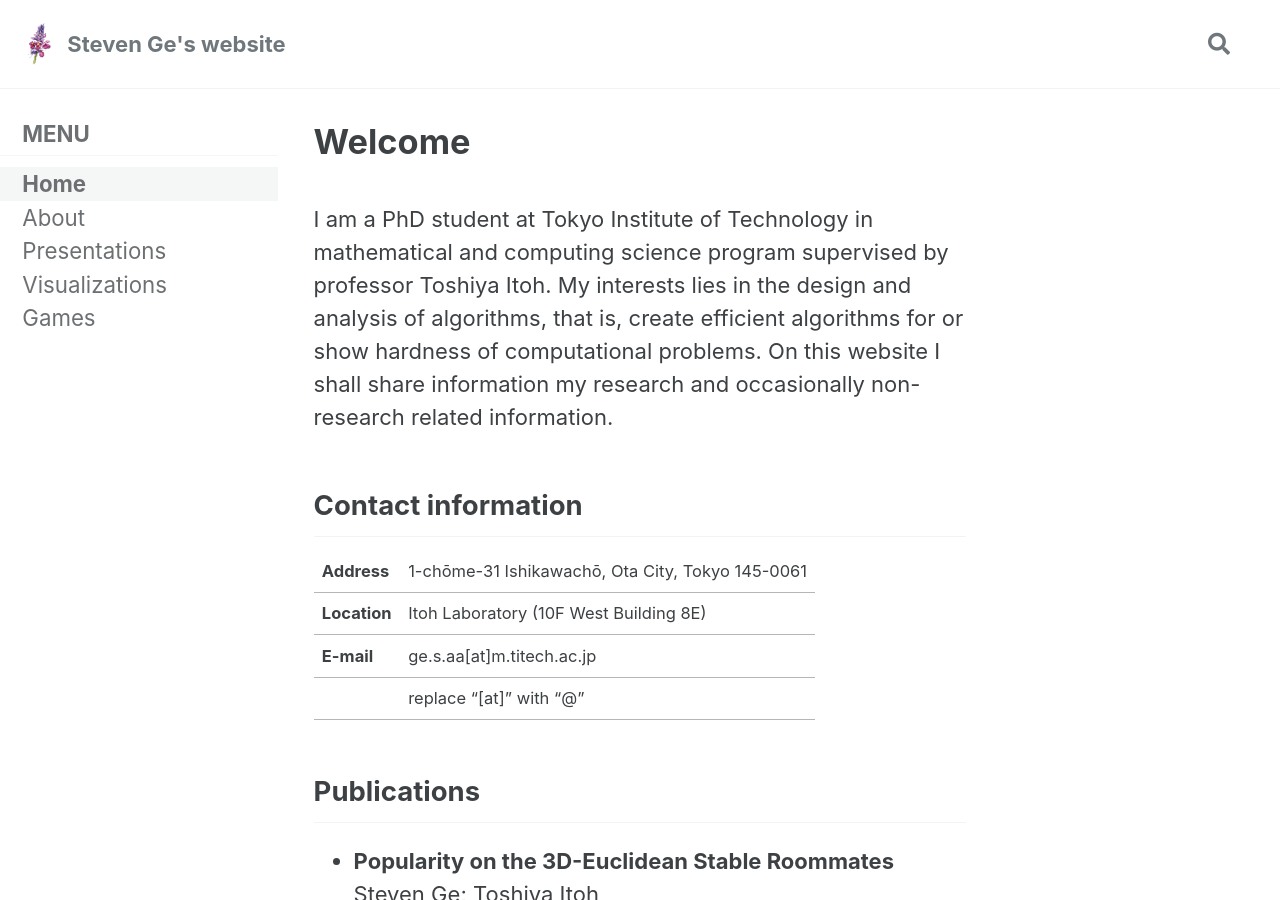
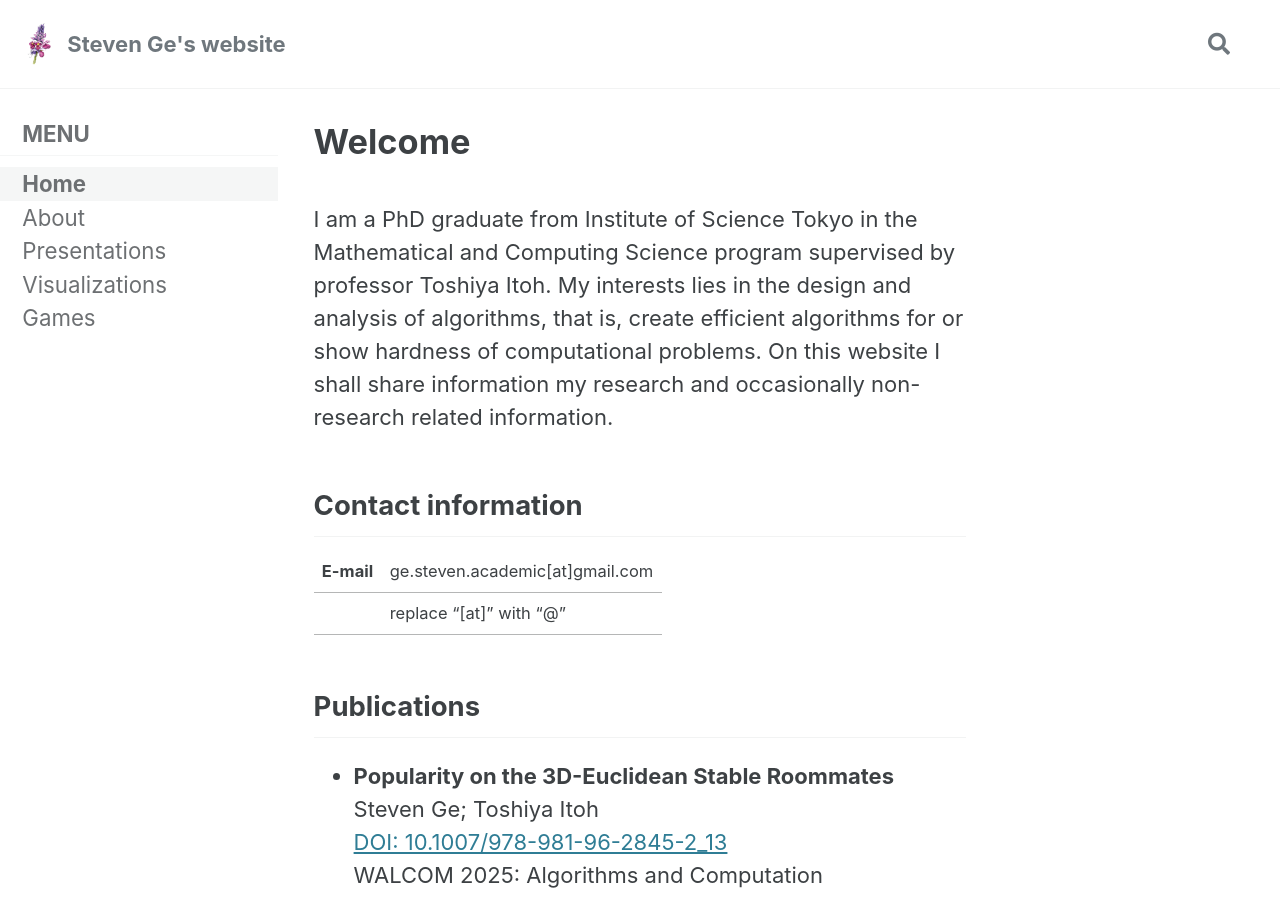
Before and after one commit to ge-steven/ge-steven.github.io, a Jekyll site: the page built from index.markdown, in a window 1280 px wide and 900 px high. Built offline with Jekyll 4.4.1, drawn with Linux system fonts in a browser that asks for light colours; cached includes are drawn as plain includes.

Commit message:
update: graduated PhD

```diff
--- a/_pages/about.markdown
+++ b/_pages/about.markdown
@@ -13,7 +13,7 @@ sidebar:
             <hr style="border-top: 2px solid #a6a6a6;">
             <div style="width:100%;overflow: auto">
                 <div style="height:100%; width:74%; float:left;">
-                    <p style="margin:inherit">April 2021 - now</p>
+                    <p style="margin:inherit">April 2021 - March 2025</p>
                     <h2 style="margin:inherit;border-bottom: 0px">Doctoral Degree in Mathematical and Computing Science</h2>
                     <h4 style="margin:inherit; margin-bottom: 0px;margin-top: 0px;">Tokyo Institute of Technology</h4>
                     <!-- <p style="margin:inherit">Thesis: Characterization of the Imbalance Problem on Complete Bipartite Graphs. <a href="https://arxiv.org/abs/2111.00154">Click here</a> to go to the Arxiv page.</p> -->
--- a/index.markdown
+++ b/index.markdown
@@ -8,14 +8,12 @@ sidebar:
   nav: "sidebar-en"
 ---
 
-I am a PhD student at Tokyo Institute of Technology in mathematical and computing science program supervised by professor Toshiya Itoh. My interests lies in the design and analysis of algorithms, that is, create efficient algorithms for or show hardness of computational problems. On this website I shall share information my research and occasionally non-research related information.
+I am a PhD graduate from Institute of Science Tokyo in the Mathematical and Computing Science program supervised by professor Toshiya Itoh. My interests lies in the design and analysis of algorithms, that is, create efficient algorithms for or show hardness of computational problems. On this website I shall share information my research and occasionally non-research related information.
 
 Contact information
 -------------------
 
-| **Address** | 1-chōme-31 Ishikawachō, Ota City, Tokyo 145-0061 |
-| **Location** | Itoh Laboratory (10F West Building 8E) |
-| **E-mail** | ge.s.aa[at]m.titech.ac.jp |
+| **E-mail** | ge.steven.academic[at]gmail.com |
 | ========= | ========= |
 | | replace "[at]" with "@" |
 
```
